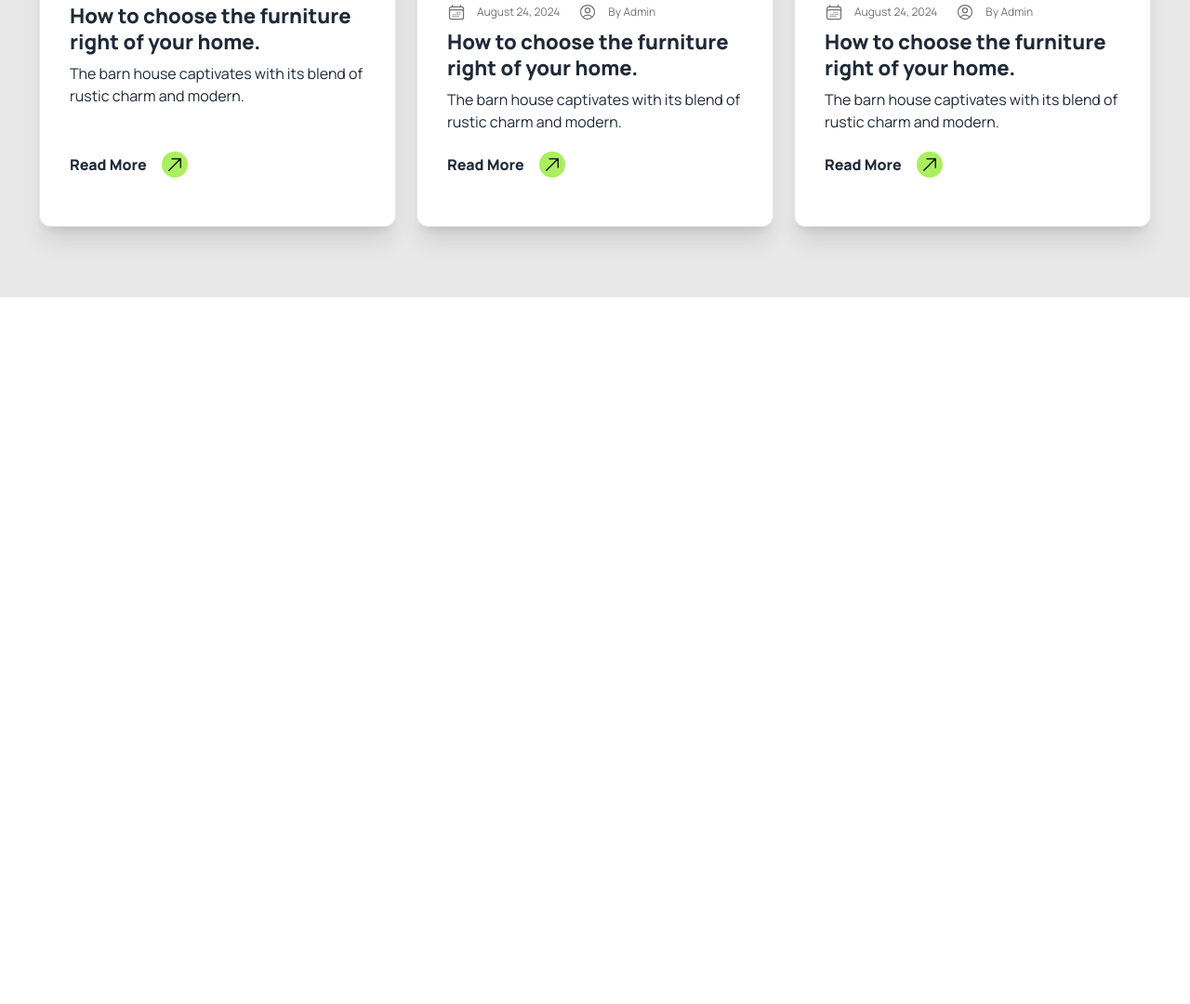
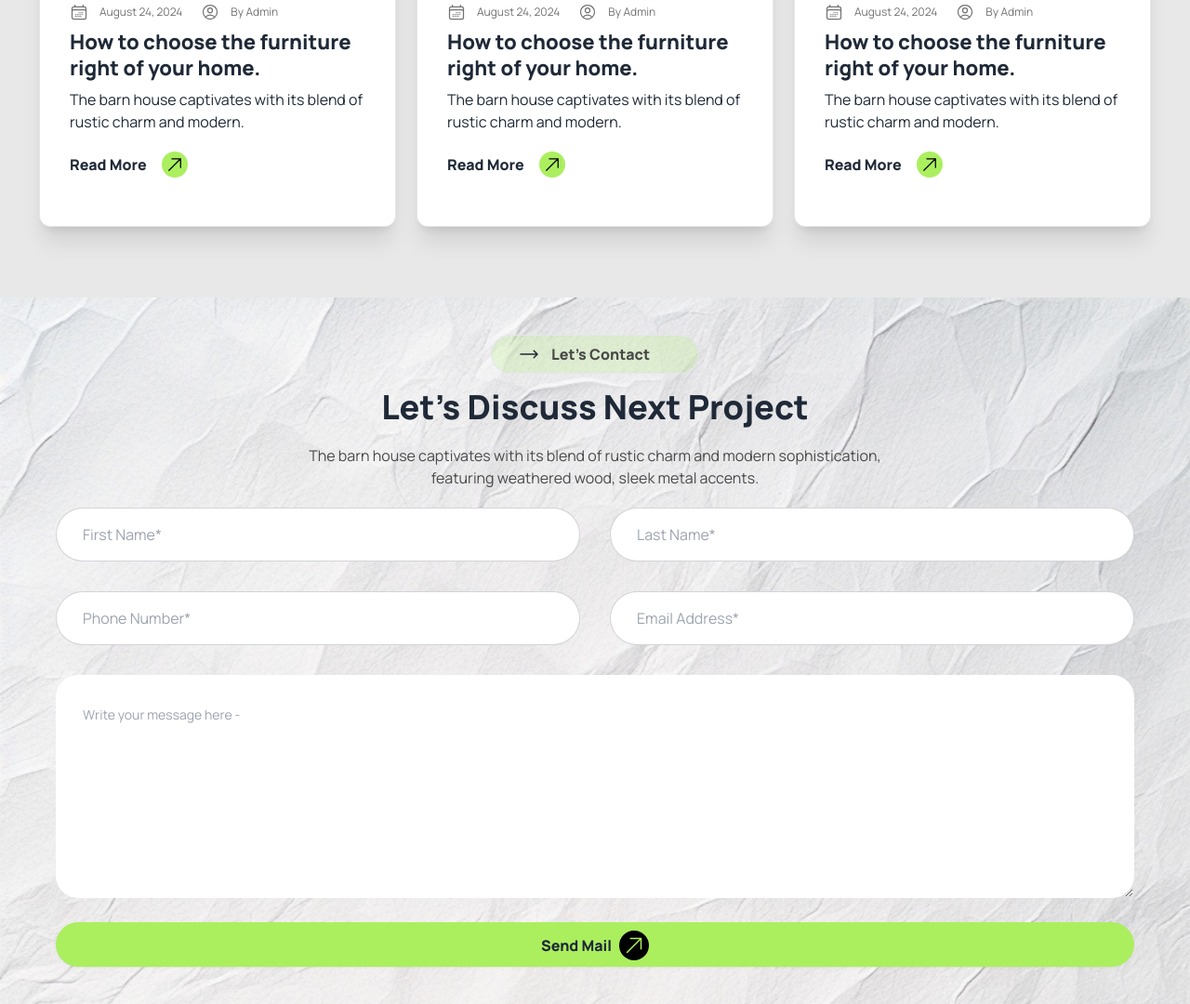
Before and after one commit to asifkhanshesher/ph_assignment_3, a plain HTML site: page index.html in a window 1280 px wide. Shown: the part 4030-5110 px from the top of the page at 93% size. Before the commit the page ends 4350 px from the top, so only its background shows below. Drawn offline with nearby package versions, Linux system fonts and the light colour scheme.

Commit message:
Discuss Next Project section added

```diff
--- a/index.html
+++ b/index.html
@@ -407,7 +407,7 @@
 
 
     <!-- Articles and News start -->
-    <section class="bg-[#e8e8e8] p-5 ">
+    <section class="bg-[#e8e8e8] p-5 lg:pt-12">
       <div class="text-center">
         <div class="flex gap-3 items-center w-56 px-7 py-2  border rounded-full bg-[#ABEF5F33] m-auto  mb-4">
           <svg xmlns="http://www.w3.org/2000/svg" fill="none" viewBox="0 0 24 24" stroke-width="1.5"
@@ -424,7 +424,7 @@
 
 
         <!-- artical cards -->
-        <div class="lg:flex justify-evenly  lg:max-w-[1400px] mx-auto  my-14 space-y-7">
+        <div class="lg:flex justify-evenly  lg:max-w-[1400px] mx-auto  my-14 space-y-7 lg:space-y-0">
 
           <!-- card 1 -->
           <div class="card bg-base-100 w-96 shadow-xl border rounded-xl py-5 text-left">
@@ -469,8 +469,8 @@
           </div>
 
 
-           <!-- card 2 -->
-           <div class="card bg-base-100 w-96 shadow-xl border rounded-xl py-5 text-left">
+          <!-- card 2 -->
+          <div class="card bg-base-100 w-96 shadow-xl border rounded-xl py-5 text-left">
             <figure>
               <img src="assets/article2.png" alt="Shoes" />
             </figure>
@@ -512,8 +512,8 @@
           </div>
 
 
-           <!-- card 3 -->
-           <div class="card bg-base-100 w-96 shadow-xl border rounded-xl py-5 text-left">
+          <!-- card 3 -->
+          <div class="card bg-base-100 w-96 shadow-xl border rounded-xl py-5 text-left">
             <figure>
               <img src="assets/article3.png" alt="Shoes" />
             </figure>
@@ -565,6 +565,47 @@
     <!-- Articles and News end -->
 
 
+    <!-- Form Discuss Next Project start  -->
+    <section style="background-image: url(./assets/bg.jpg); background-size: cover;">
+      <div class="text-center py-10 max-w-[1200px] mx-auto p-5">
+
+        <div class="flex gap-3 items-center w-56 px-7 py-2  border rounded-full bg-[#ABEF5F33] m-auto  mb-4">
+          <svg xmlns="http://www.w3.org/2000/svg" fill="none" viewBox="0 0 24 24" stroke-width="1.5"
+            stroke="currentColor" class="size-6">
+            <path stroke-linecap="round" stroke-linejoin="round" d="M17.25 8.25 21 12m0 0-3.75 3.75M21 12H3" />
+          </svg>
+          <h4 class="text-[#494949] font-black">Let's Contact</h4>
+        </div>
+
+        <h1 class="text-[1.75rem] lg:text-4xl font-black ">Let’s Discuss Next Project</h1>
+        <p class="my-5 text-[#494949]">The barn house captivates with its blend of rustic charm and modern sophistication, <br>
+          featuring weathered
+          wood, sleek metal accents.</p>
+
+          <div>
+             <div class="grid lg:grid-cols-2 grid-rows-1 gap-8 ">
+              <input type="text" placeholder="First Name*"   class="outline-none input input-bordered w-full rounded-full text-[#A0A0A0] p-7" />
+              <input type="text" placeholder="Last Name*"    class="outline-none input input-bordered w-full rounded-full text-[#A0A0A0] p-7" />
+              <input type="number" placeholder="Phone Number*" class="outline-none input input-bordered w-full rounded-full text-[#A0A0A0] p-7" />
+              <input type="email" placeholder="Email Address*" class="outline-none input input-bordered w-full rounded-full text-[#A0A0A0] p-7" />
+             </div>
+             <textarea class="textarea w-full h-[240px] outline-none rounded-3xl text-[#A0A0A0] p-7 mt-8" placeholder="Write your message here -"></textarea>
+
+             <button class="btn border-[#ABEF5F] rounded-full py-2 px-5 bg-[#ABEF5F] font-black text-[16px] w-full mt-5">Send Mail
+              <i class="size-6 bg-[black] text-[#ABEF5F] rounded-full w-8 h-8"><svg xmlns="http://www.w3.org/2000/svg"
+                  fill="none" viewBox="0 0 24 24" stroke-width="1.5" stroke="currentColor" class="size-6 m-[4px]">
+                  <path stroke-linecap="round" stroke-linejoin="round" d="m4.5 19.5 15-15m0 0H8.25m11.25 0v11.25" />
+                </svg></i>
+            </button>
+          </div>
+      </div>
+    </section>
+    <!-- Discuss Next Project end -->
+
+
+
+
+
   </main>
   <!-- main end -->
 
```
